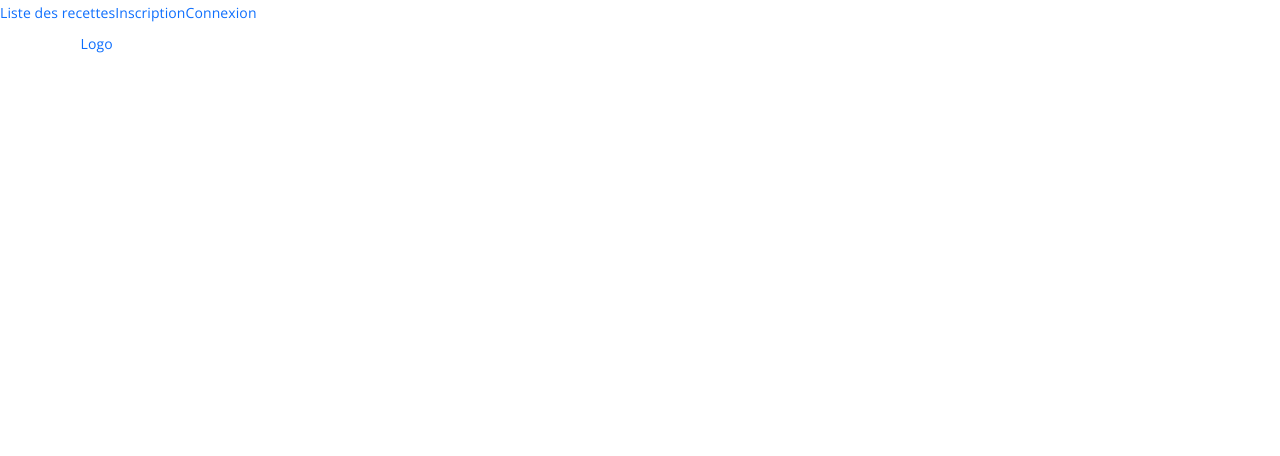
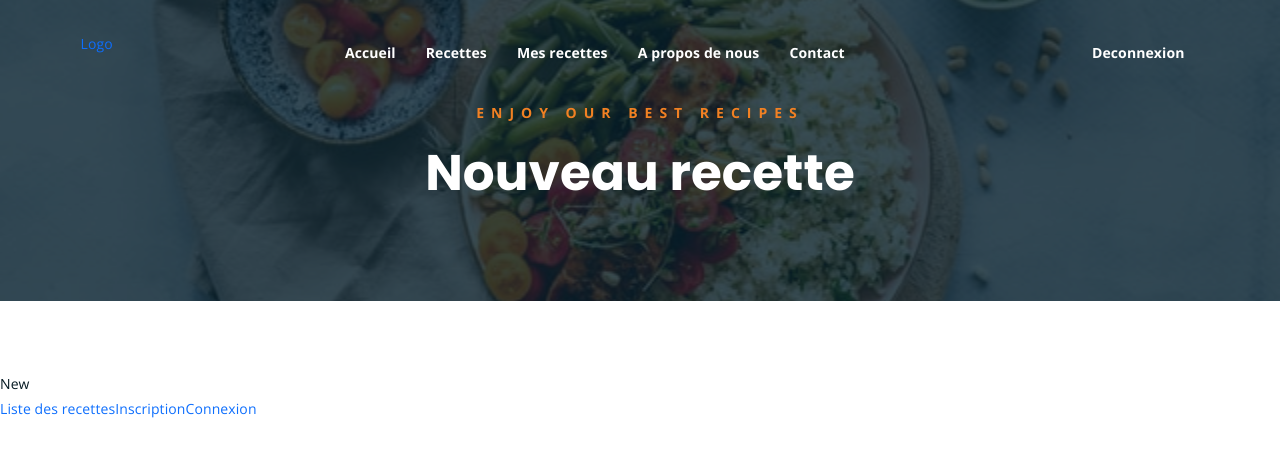
Before and after one commit to jean-same/recipe-front, a Vue app: page /nouveau-recette in a window 1280 px wide. Shown: the top 456 px of the page. Built offline with nearby package versions, Linux system fonts and the light colour scheme; sample sign-in values are in the browser's storage.

Commit message:
Creation de la page et de la route pour l'ajout d'une recette

```diff
--- /dev/null
+++ b/src/components/RecipeCreate.vue
@@ -0,0 +1,25 @@
+<template>
+    <section>
+       <BreadCrumb breadCrumbProps="Nouveau recette"/>
+            New
+    </section>
+</template>
+
+<script>
+
+import BreadCrumb from './BreadCrumb.vue'
+
+export default {
+    name: 'RecipeCreate',
+
+    components: {
+        BreadCrumb
+    },
+
+
+}
+</script>
+
+<style scoped lang="scss">
+
+</style>
--- a/src/components/RecipeTypeList.vue
+++ b/src/components/RecipeTypeList.vue
@@ -2,7 +2,7 @@
      <div>
             <div class="radio-group">
                 <span
-                 v-for="type in this.types.result"
+                 v-for="type in this.types"
                  :key="type.id"
                 >
                 <input type="radio" v-bind:id="`option${type.id}`" v-model="selectedOption" :value="type.id" name="selector" v-on:change="handleSelectedType">
@@ -23,7 +23,7 @@ export default {
     async created() {
       this.preTypes = await typeService.loadTypes()
       if(userService.isAuthenticated() || this.preTypes) {
-          this.types = this.preTypes.data
+          this.types = this.preTypes
       }
     },
 
--- a/src/plugins/router.js
+++ b/src/plugins/router.js
@@ -23,6 +23,13 @@ const routes = [
     path: '/recette/:id',
     name: 'recipeShow',
     component: () => import('../components/RecipeShow.vue')
+  },
+
+
+  {
+    path: '/nouveau-recette',
+    name: 'recipeCreate',
+    component: () => import('../views/RecipeCreateView.vue')
   },
 
   {
--- a/src/services/typeService.js
+++ b/src/services/typeService.js
@@ -5,7 +5,7 @@ const typeService = {
     async loadTypes() {
         const response = await axios.get('/type' )
 
-        return response;
+        return response.data.result;
     }
 
 }
--- /dev/null
+++ b/src/views/RecipeCreateView.vue
@@ -0,0 +1,15 @@
+<template>
+    <RecipeCreate />
+</template>
+
+<script>
+
+import RecipeCreate from '../components/RecipeCreate.vue'
+
+export default {
+  name: 'RecipeCreateView',
+  components: {
+    RecipeCreate
+  }
+}
+</script>
```
